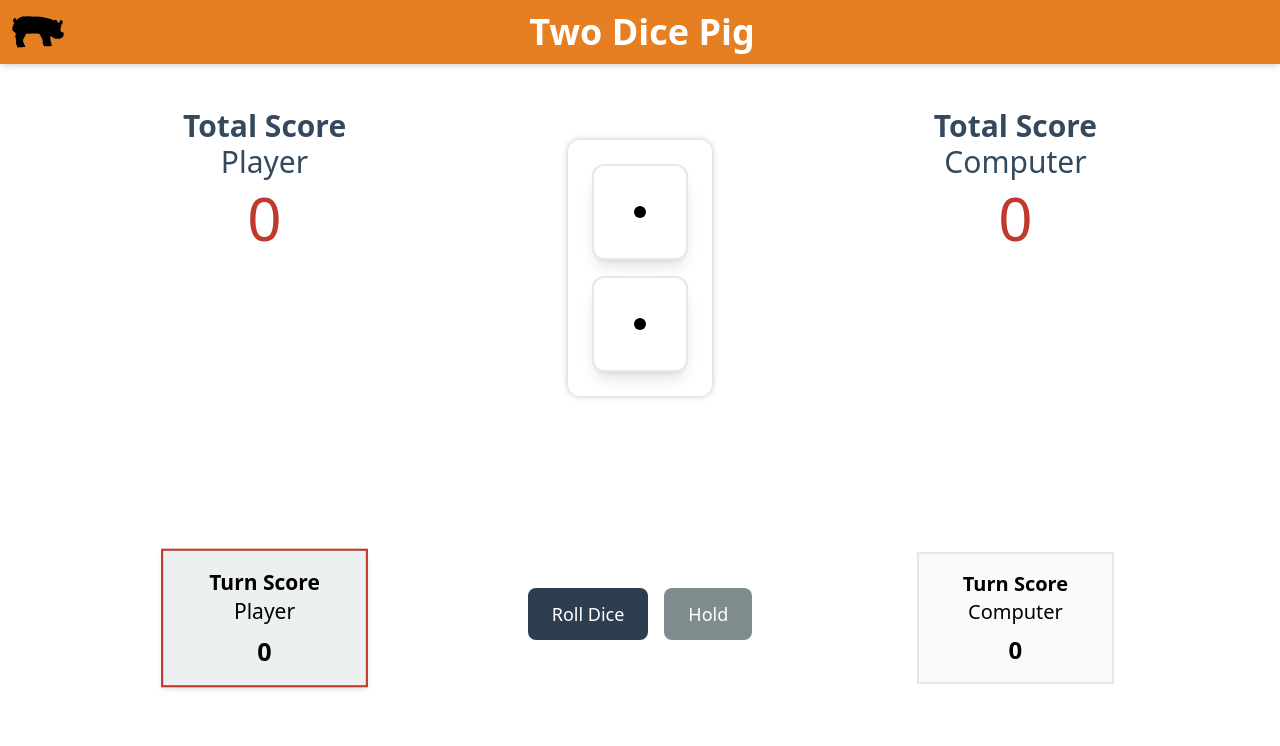
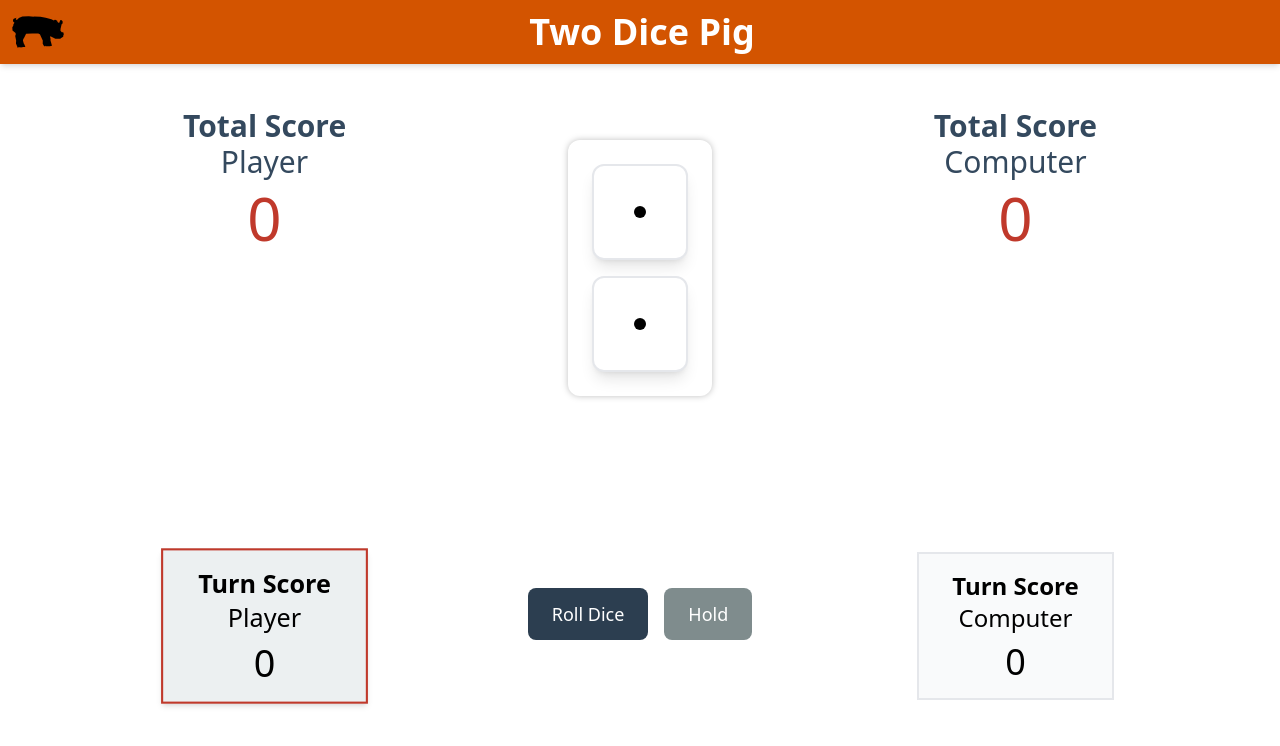
Before and after one commit to mmorris515/pig-game-new, a React (Vite) app: page /game in a window 1280 px wide. Shown: the top 746 px of the page. Built offline with nearby package versions, Linux system fonts and the light colour scheme; a web font is replaced by a local one.

Commit message:
Style updates to header and player scores

```diff
--- a/src/components/Layout/Header.tsx
+++ b/src/components/Layout/Header.tsx
@@ -4,7 +4,7 @@ import { Link } from "react-router-dom";
 
 const Header: React.FC = () => {
   return (
-    <header className="bg-carrot text-white p-3 flex items-center justify-between shadow-md">
+    <header className="bg-pumpkin text-white p-3 flex items-center justify-between shadow-md">
       <div className="flex items-center">
         <PigIcon />
       </div>
--- a/src/components/PlayerScore/PlayerScore.tsx
+++ b/src/components/PlayerScore/PlayerScore.tsx
@@ -35,12 +35,12 @@ const PlayerScore: React.FC<PlayerScoreProps> = ({
           : "bg-gray-50"
       } border-2`}
     >
-      <h2 className="text-xl mb-2">
+      <h2 className="text-2xl mb-2">
         <span className="font-bold">Turn Score</span>
         <br />
         <span className="font-regular">{player.name}</span>
       </h2>
-      <div className="text-2xl font-semibold">{player.turnScore}</div>
+      <div className="text-4xl font-thin">{player.turnScore}</div>
     </div>
   );
 };
```
